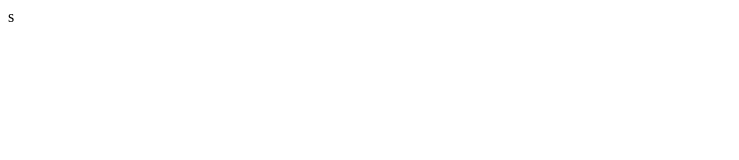
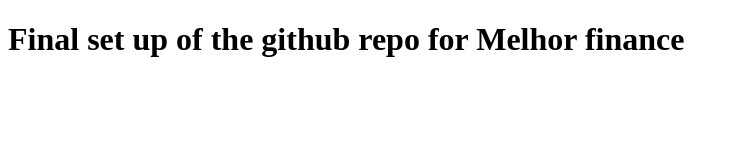
Before and after one commit to Kyrian000/Ifechukwu-s-site, a plain HTML site: page index.html in a window 1280 px wide. Shown: the whole page, without its empty margins (0-739 px from the left). Drawn offline with Linux system fonts and the light colour scheme.

Commit message:
Last test commit

```diff
--- a/index.html
+++ b/index.html
@@ -7,6 +7,6 @@
     <link rel="stylesheet" href="index.css">
 </head>
 <body>
-    s
+    <h1>Final set up of the github repo for Melhor finance</h1>
 </body>
 </html>
```
